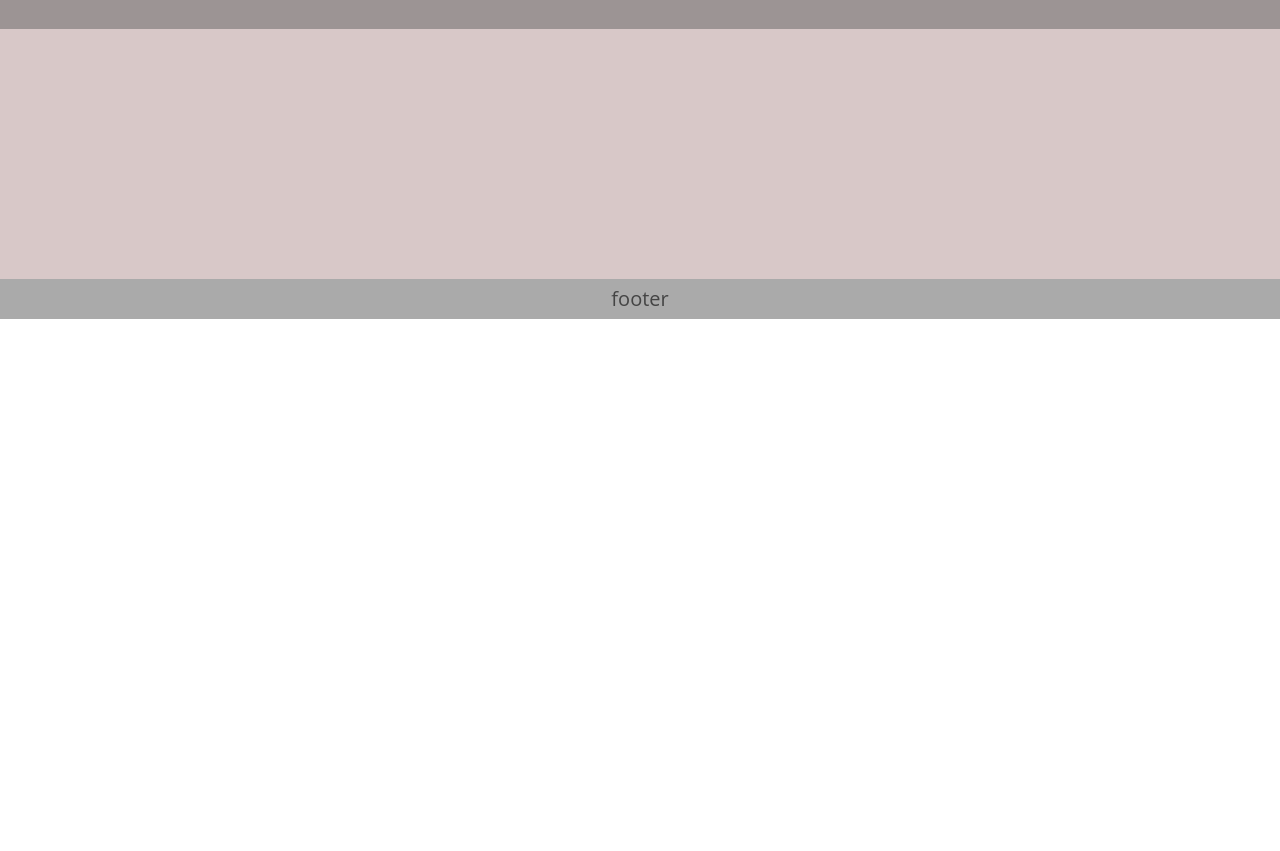
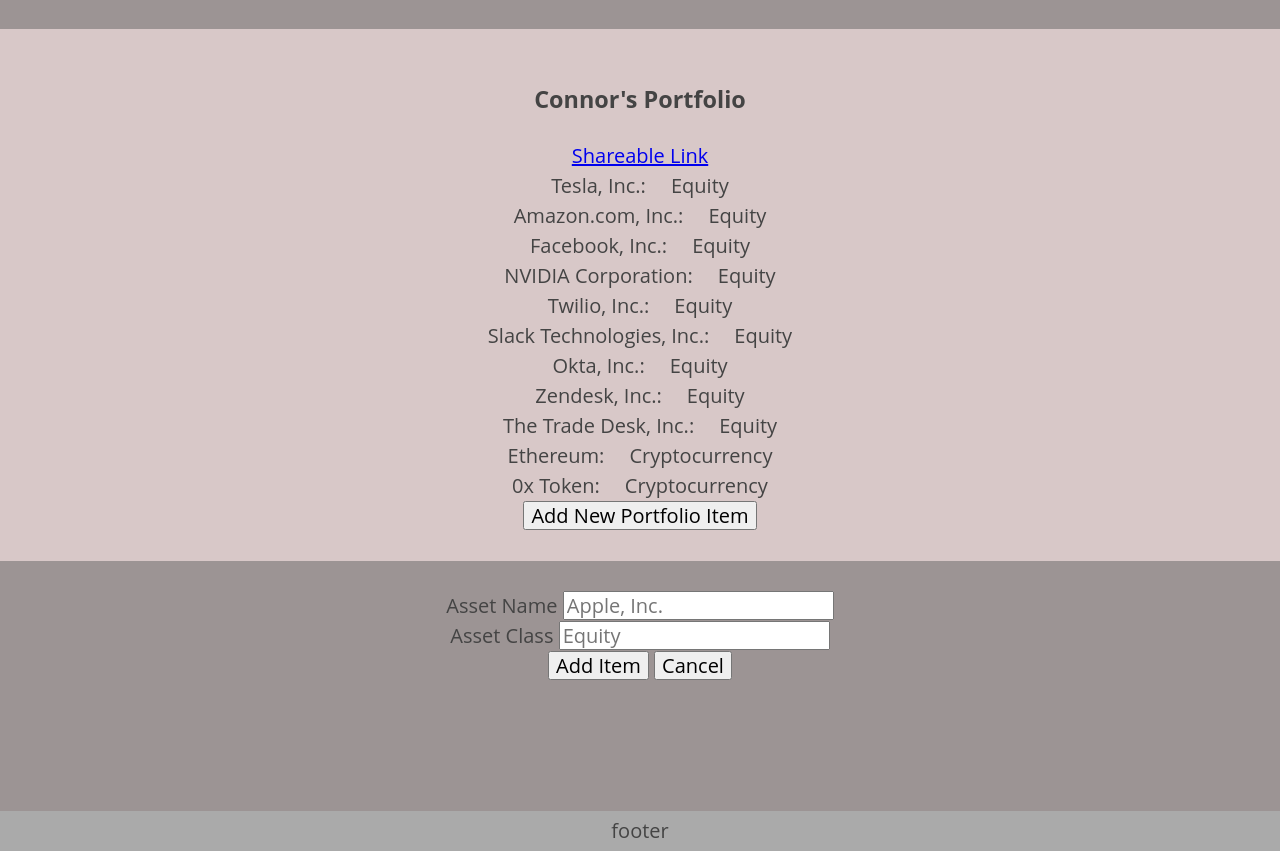
Before and after one commit to connormccormack/my-portfolio-app-wireframes, a plain HTML site: page index.html in a window 1280 px wide. Shown: the part 1308-2159 px from the top of the page. Before the commit the page ends 1627 px from the top, so only its background shows below. Drawn offline with nearby package versions, Linux system fonts and the light colour scheme.

Commit message:
all except delete added

```diff
--- a/index.html
+++ b/index.html
@@ -97,7 +97,56 @@
       </div>
     </section>
     <section class="my-portfolio">
-
+      <h3>Connor's Portfolio</h3>
+      <div class="shareable-link"><a href="www.prtfl.io/portfolio-id">Shareable Link</a></div>
+      <div class="portfolio-item">
+        <span class="asset-name">Tesla, Inc.:</span><span>Equity</span>
+      </div>
+      <div class="portfolio-item">
+        <span class="asset-name">Amazon.com, Inc.:</span><span>Equity</span>
+      </div>
+      <div class="portfolio-item">
+        <span class="asset-name">Facebook, Inc.:</span><span>Equity</span>
+      </div>
+      <div class="portfolio-item">
+        <span class="asset-name">NVIDIA Corporation:</span><span>Equity</span>
+      </div>
+      <div class="portfolio-item">
+        <span class="asset-name">Twilio, Inc.:</span><span>Equity</span>
+      </div>
+      <div class="portfolio-item">
+        <span class="asset-name">Slack Technologies, Inc.:</span><span>Equity</span>
+      </div>
+      <div class="portfolio-item">
+        <span class="asset-name">Okta, Inc.:</span><span>Equity</span>
+      </div>
+      <div class="portfolio-item">
+        <span class="asset-name">Zendesk, Inc.:</span><span>Equity</span>
+      </div>
+      <div class="portfolio-item">
+        <span class="asset-name">The Trade Desk, Inc.:</span><span>Equity</span>
+      </div>
+      <div class="portfolio-item">
+        <span class="asset-name">Ethereum:</span><span>Cryptocurrency</span>
+      </div>
+      <div class="portfolio-item">
+        <span class="asset-name">0x Token:</span><span>Cryptocurrency</span>
+      </div>
+      <button class="new-portfolio-item-button">Add New Portfolio Item</button>
+    </section>
+    <section class="add-portfolio-item">
+      <form class="new-item-form">
+        <div>
+          <label for="asset-name">Asset Name</label>
+          <input type="text" name="asset-name" id="asset-name" placeholder="Apple, Inc."/>
+        </div>
+        <div>
+          <label for="asset-class">Asset Class</label>
+          <input type="text" name="asset-class" id="asset-class" placeholder="Equity"/>
+        </div>
+        <button type="submit">Add Item</button>
+        <button type="button">Cancel</button>
+    </form>
     </section>
   </main>
   <footer role="content-info">footer</footer>
```
